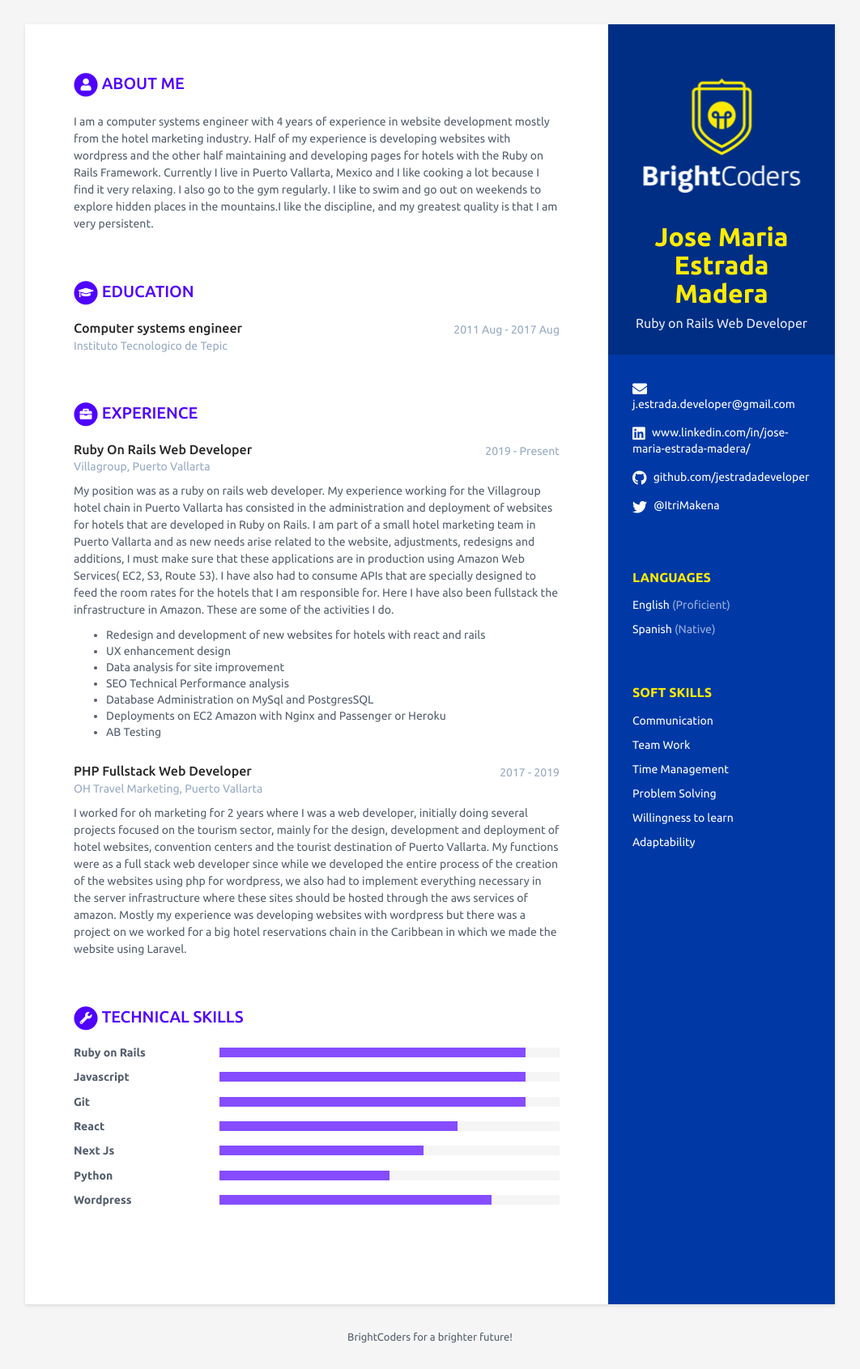
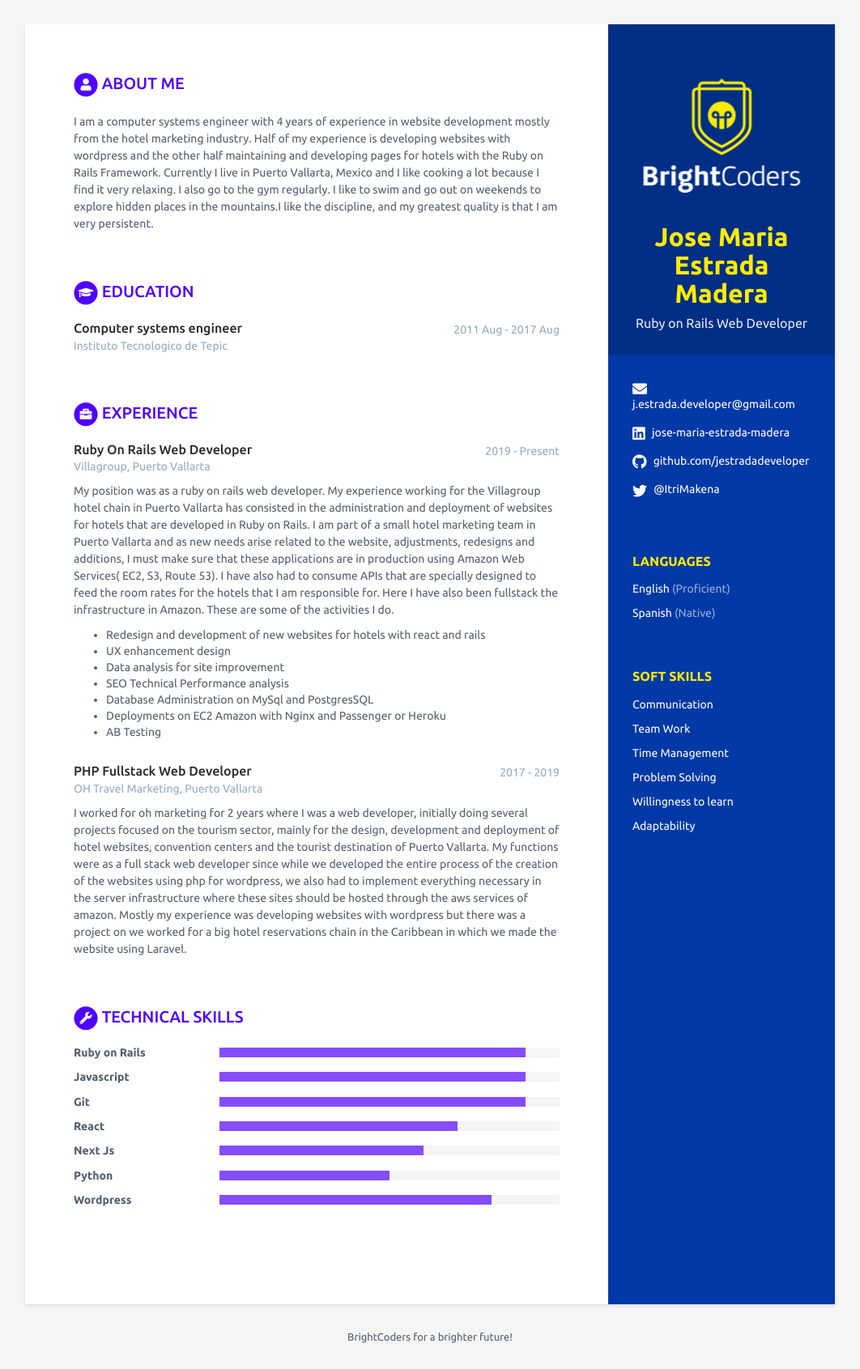
Before and after one commit to BC-MAY-21-ROR/kata-03-resume-scorecard-jestradadeveloper, a Jekyll site: the page built from index.html, in a window 1280 px wide. Shown: the whole page at 81% size, without its empty margins (109-1171 px from the left). Built offline with Jekyll 4.4.1, drawn with Linux system fonts in a browser that asks for light colours.

Commit message:
Update LinkedIn user url
Update of LinkedIn User for the correct url print

```diff
--- a/_data/data.yml
+++ b/_data/data.yml
@@ -7,7 +7,7 @@ sidebar:
   email: j.estrada.developer@gmail.com
   phone: null
   website: null
-  linkedin: www.linkedin.com/in/jose-maria-estrada-madera/
+  linkedin: jose-maria-estrada-madera
   github: github.com/jestradadeveloper
   gitlab: null
   bitbucket: null
```
